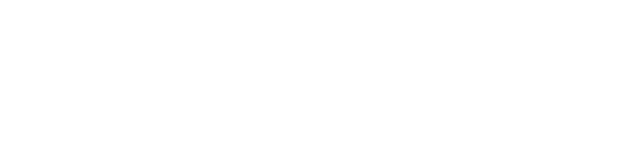
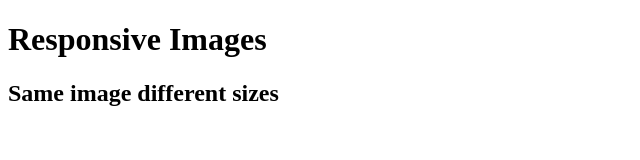
Before and after one commit to puyo0001/mtm6201-week5, a plain HTML site: page index.html in a window 1280 px wide. Shown: the whole page, without its empty margins (0-640 px from the left). Drawn offline with Linux system fonts and the light colour scheme.

Commit message:
adds tags

```diff
--- a/index.html
+++ b/index.html
@@ -6,6 +6,14 @@
     <title>Week 5 - Image Optimization</title>
 </head>
 <body>
+    <div class="container">
+        <h1>Responsive Images</h1>
 
+        <section>
+            <h2>Same image different sizes</h2>
+
+        </section>
+
+    </div>
 </body>
 </html>
```
